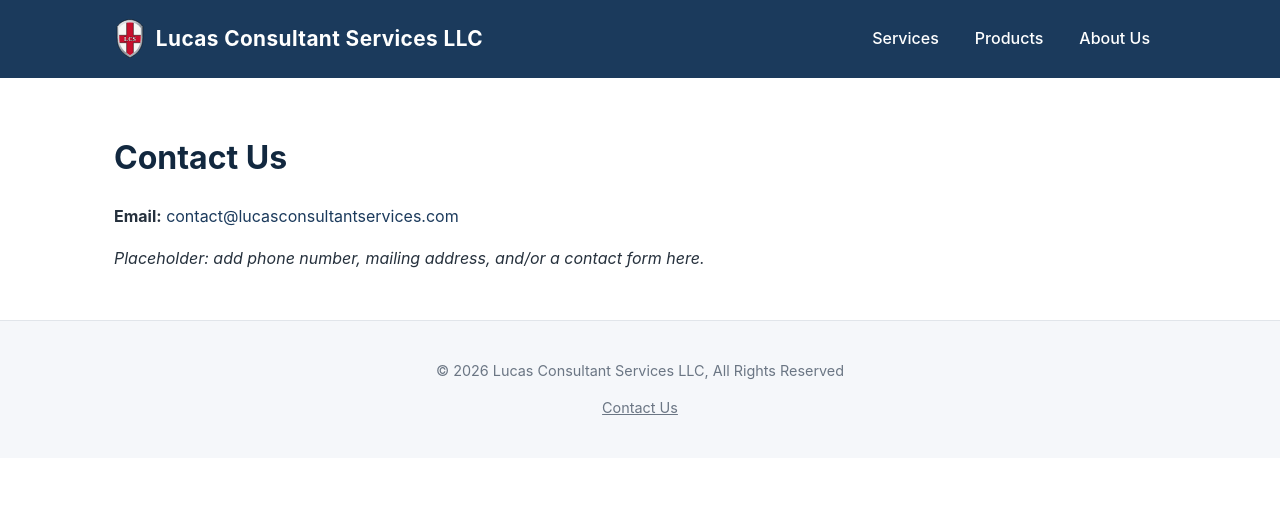
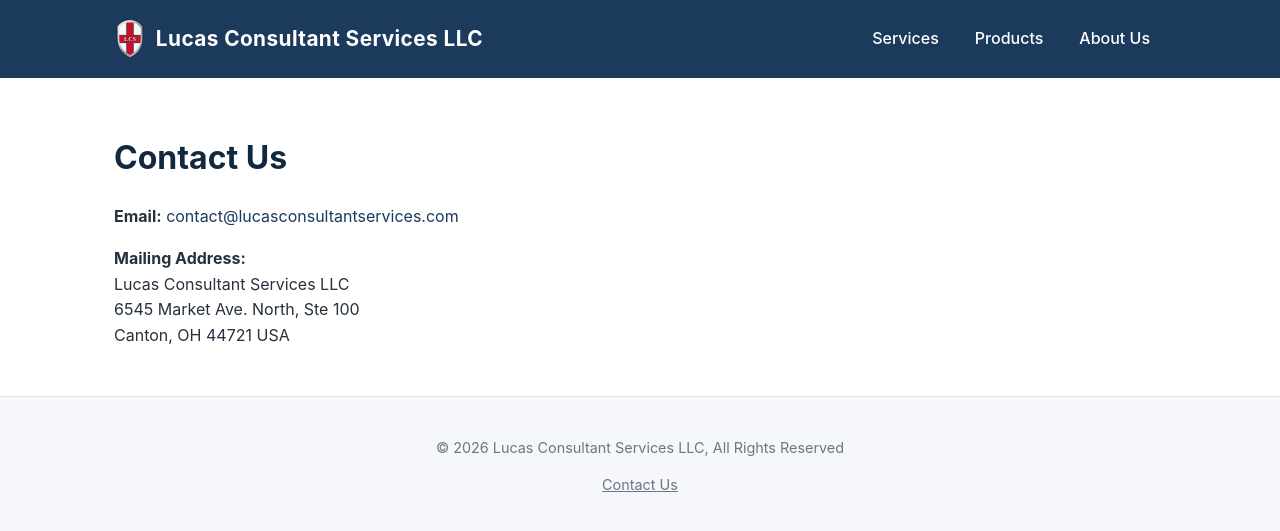
Before and after one commit to DrColorado/lucas-consulting-site, a Jekyll site: the page built from lucas-consulting-site/about/contact.md, in a window 1280 px wide. Shown: the top 531 px of the page. Built offline with Jekyll 4.4.1, drawn with Linux system fonts in a browser that asks for light colours.

Commit message:
Update contact.md

```diff
--- a/lucas-consulting-site/about/contact.md
+++ b/lucas-consulting-site/about/contact.md
@@ -8,4 +8,7 @@ permalink: /about/contact/
 
 **Email:** [contact@lucasconsultantservices.com](mailto:contact@lucasconsultantservices.com)
 
-*Placeholder: add phone number, mailing address, and/or a contact form here.*
+**Mailing Address:**<br>
+Lucas Consultant Services LLC<br>
+6545 Market Ave. North, Ste 100<br>
+Canton, OH 44721 USA
```
